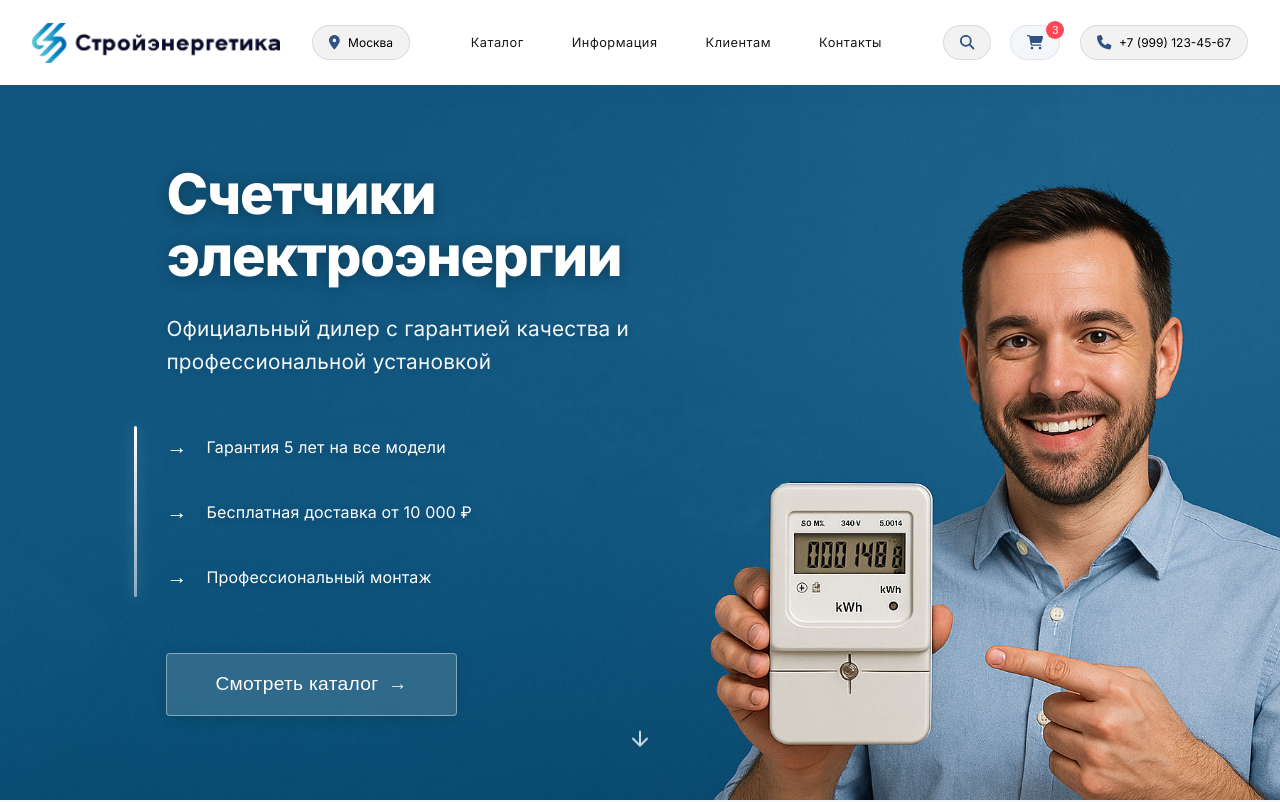
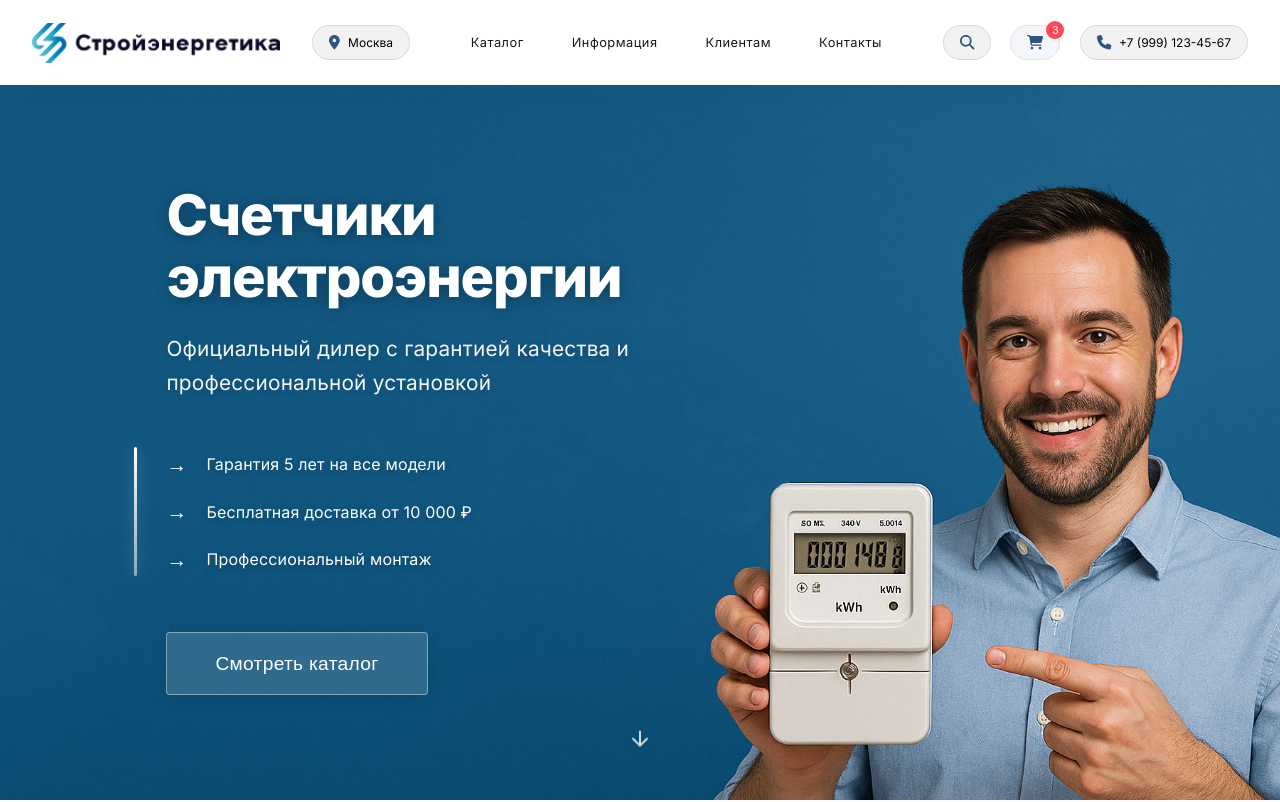
Before and after one commit to burkovmu/stroyen, a React (Vite) app: page / in a window 1280 px wide. Shown: the top 802 px of the page. Built offline with nearby package versions, Linux system fonts and the light colour scheme.

Commit message:
Уменьшены отступы между пунктами преимуществ

```diff
--- a/src/App.jsx
+++ b/src/App.jsx
@@ -267,7 +267,7 @@ const Subtitle = styled(motion.p)`
 const BenefitsContainer = styled(motion.div)`
   display: flex;
   flex-direction: column;
-  gap: 1.5rem;
+  gap: 0.8rem;
   margin-bottom: 3.5rem;
   position: relative;
 
@@ -290,7 +290,7 @@ const BenefitItem = styled(motion.div)`
   gap: 1.2rem;
   color: #ffffff;
   font-size: 1rem;
-  padding: 0.5rem 0;
+  padding: 0.3rem 0;
   font-weight: 400;
   text-shadow: 0 2px 8px rgba(0, 0, 0, 0.2);
   letter-spacing: 0.01em;
@@ -350,17 +350,8 @@ const CTAButton = styled(motion.button)`
 
   span {
     position: relative;
-    z-index: 1;
-    display: flex;
-    align-items: center;
-    gap: 0.6rem;
-
-    &:after {
-      content: '→';
-      font-size: 1.2rem;
-      transition: transform 0.3s ease;
-      opacity: 0.9;
-    }
+    z-index: 2;
+    transition: transform 0.3s ease;
   }
 
   &:hover span:after {
```
